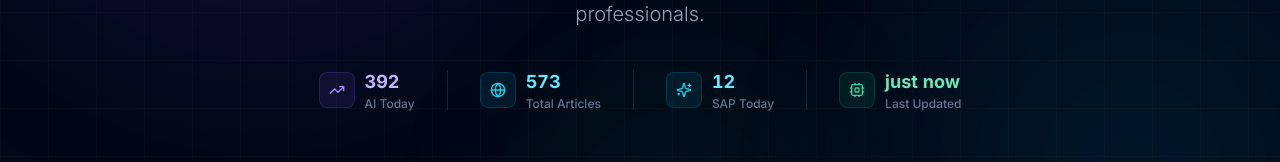
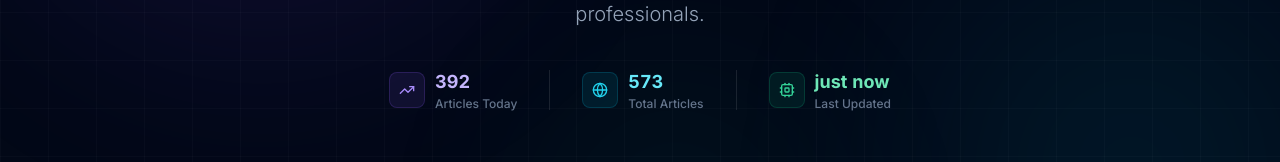
Before and after one commit to khalidkshaikh/neural-pulse, a Next.js app: page / in a window 1280 px wide. Shown: the part 420-582 px from the top of the page. Built offline with nearby package versions, Linux system fonts and the light colour scheme; no server answers.

Commit message:
fix: hero shows articles today and total

```diff
--- a/app/page.tsx
+++ b/app/page.tsx
@@ -23,9 +23,6 @@ export default function HomePage() {
   const articlesToday = newsArticles.filter(
     (a) => now.getTime() - new Date(a.publishedAt).getTime() < 86_400_000
   ).length;
-  const sapToday = sapUpdates.filter(
-    (u) => !u.isWeeklyDigest && now.getTime() - new Date(u.publishedAt).getTime() < 86_400_000
-  ).length;
 
   return (
     <div className="max-w-7xl mx-auto px-4 sm:px-6 pb-16">
@@ -33,7 +30,6 @@ export default function HomePage() {
         articlesToday={articlesToday}
         totalArticles={newsArticles.length}
         sourcesMonitored={87}
-        sapUpdatesToday={sapToday}
         lastUpdated={timeAgo(featuredArticle.publishedAt)}
       />
 
--- a/components/Hero.tsx
+++ b/components/Hero.tsx
@@ -4,11 +4,10 @@ interface HeroProps {
   articlesToday: number;
   totalArticles: number;
   sourcesMonitored: number;
-  sapUpdatesToday: number;
   lastUpdated: string;
 }
 
-export function Hero({ articlesToday, totalArticles, sourcesMonitored, sapUpdatesToday, lastUpdated }: HeroProps) {
+export function Hero({ articlesToday, totalArticles, sourcesMonitored, lastUpdated }: HeroProps) {
   return (
     <section className="relative pt-20 pb-16 px-4 sm:px-6 overflow-hidden">
       {/* Hero glow */}
@@ -35,11 +34,9 @@ export function Hero({ articlesToday, totalArticles, sourcesMonitored, sapUpdate
 
           {/* Stats row */}
           <div className="flex flex-wrap items-center justify-center gap-4 sm:gap-8 animate-fade-up-delay-2">
-            <StatCard icon={<TrendingUp className="w-4 h-4 text-violet-400" />} value={articlesToday} label="AI Today" color="violet" />
+            <StatCard icon={<TrendingUp className="w-4 h-4 text-violet-400" />} value={articlesToday} label="Articles Today" color="violet" />
             <div className="hidden sm:block w-px h-10 bg-white/10" />
             <StatCard icon={<Globe className="w-4 h-4 text-cyan-400" />} value={totalArticles} label="Total Articles" color="cyan" />
-            <div className="hidden sm:block w-px h-10 bg-white/10" />
-            <StatCard icon={<Sparkles className="w-4 h-4 text-cyan-400" />} value={sapUpdatesToday} label="SAP Today" color="cyan" />
             <div className="hidden sm:block w-px h-10 bg-white/10" />
             <StatCard icon={<Cpu className="w-4 h-4 text-emerald-400" />} value={lastUpdated} label="Last Updated" color="emerald" isText />
           </div>
```
